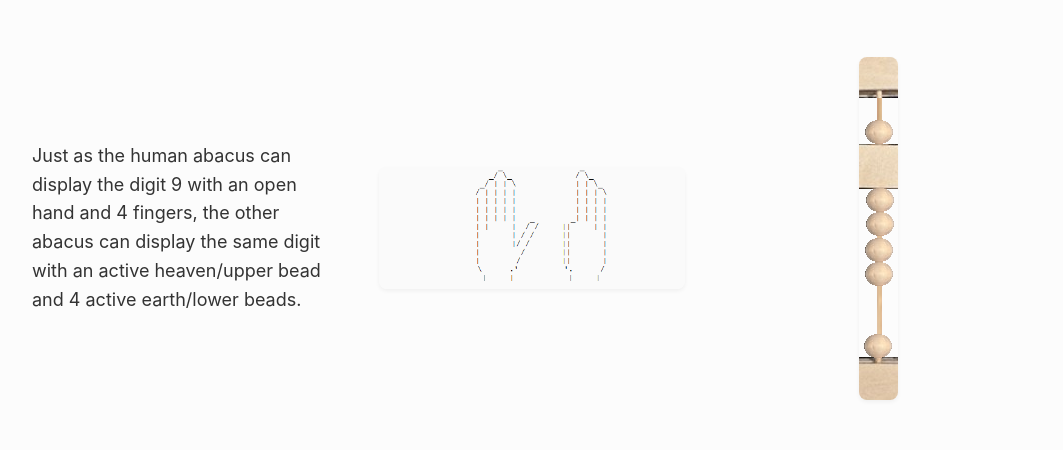
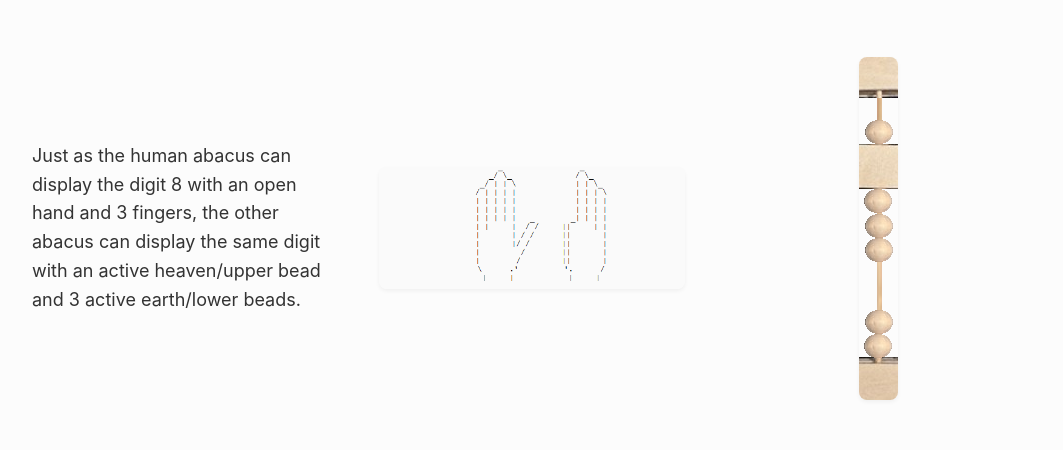
Before and after one commit to Aric-W/math-with-tools, a website: page abacusHumans.html in a window 1280 px wide. Shown: the part 1277-1727 px from the top of the page, without its empty margins (108-1171 px from the left). Drawn offline with Linux system fonts and the light colour scheme.

Commit message:
more mistakes.

```diff
--- a/abacusHumans.html
+++ b/abacusHumans.html
@@ -200,13 +200,13 @@
 
         <div class="content-row">
             <div class="text-block">
-                <p>Just as the human abacus can display the digit 9 with an open hand and 4 fingers, the other abacus can display the same digit with an active heaven/upper bead and 4 active earth/lower beads.</p>
+                <p>Just as the human abacus can display the digit 8 with an open hand and 3 fingers, the other abacus can display the same digit with an active heaven/upper bead and 3 active earth/lower beads.</p>
             </div>
             <div class="image-block">
                 <img src="pictures/9hands1.png" alt="9 hands">
             </div>
             <div class="image-block">
-                <img src="assets/9Rod4.png" alt="9 rod 4">
+                <img src="assets/8Rod4.png" alt="9 rod 4">
             </div>
         </div>
 
```
